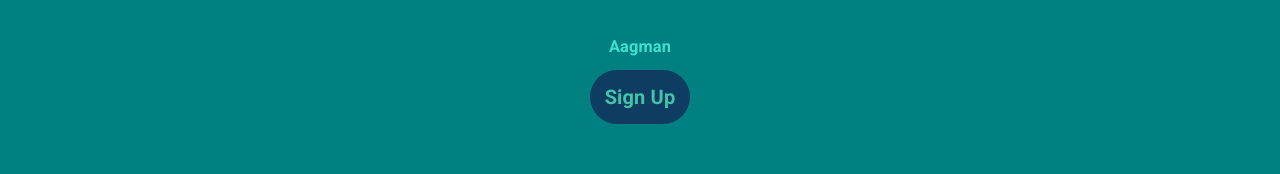
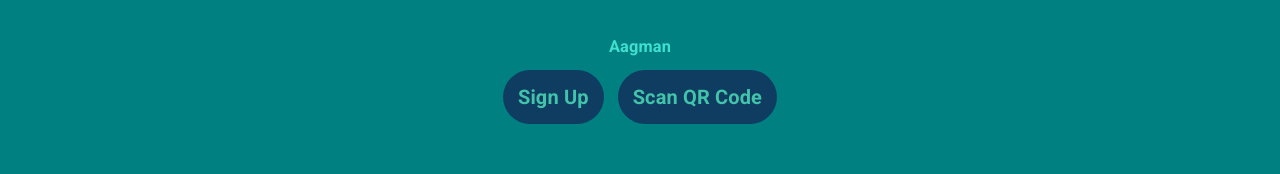
Before and after one commit to eyeamkd/aagman, a Next.js app in the folder client/: page / in a window 1280 px wide. Shown: the part 462-636 px from the top of the page. Built offline with nearby package versions, Linux system fonts and the light colour scheme.

Commit message:
Added Scan QR code button in the home page.

```diff
--- a/client/pages/index.js
+++ b/client/pages/index.js
@@ -59,7 +59,7 @@ export default function Home() {
       <motion.div initial="hidden" animate="visible" variants={variantButton}>
 
       <Link href="/form"><a className={styles.button}>Sign Up</a></Link>
-
+      <Link href="/qrscanner"><a className={styles.button}>Scan QR Code</a></Link>
      </motion.div>
     </div>
   )
```
